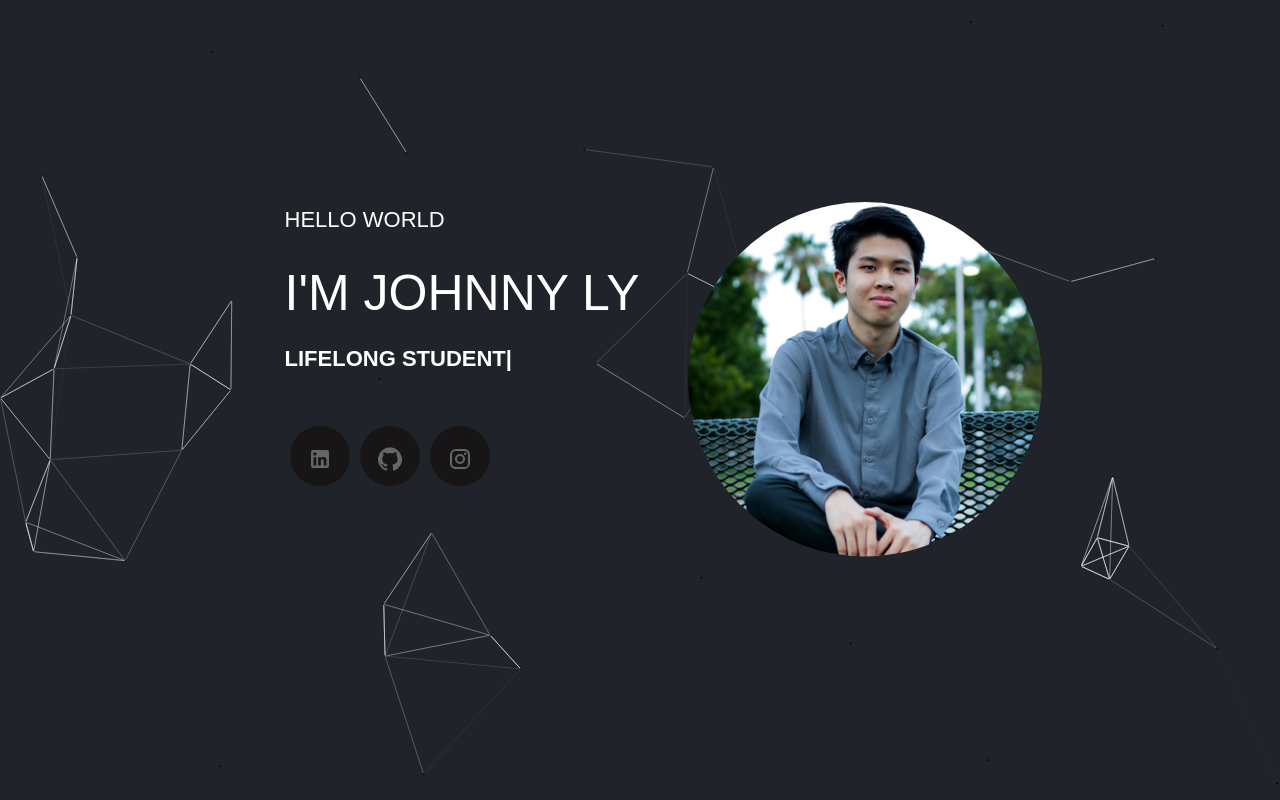
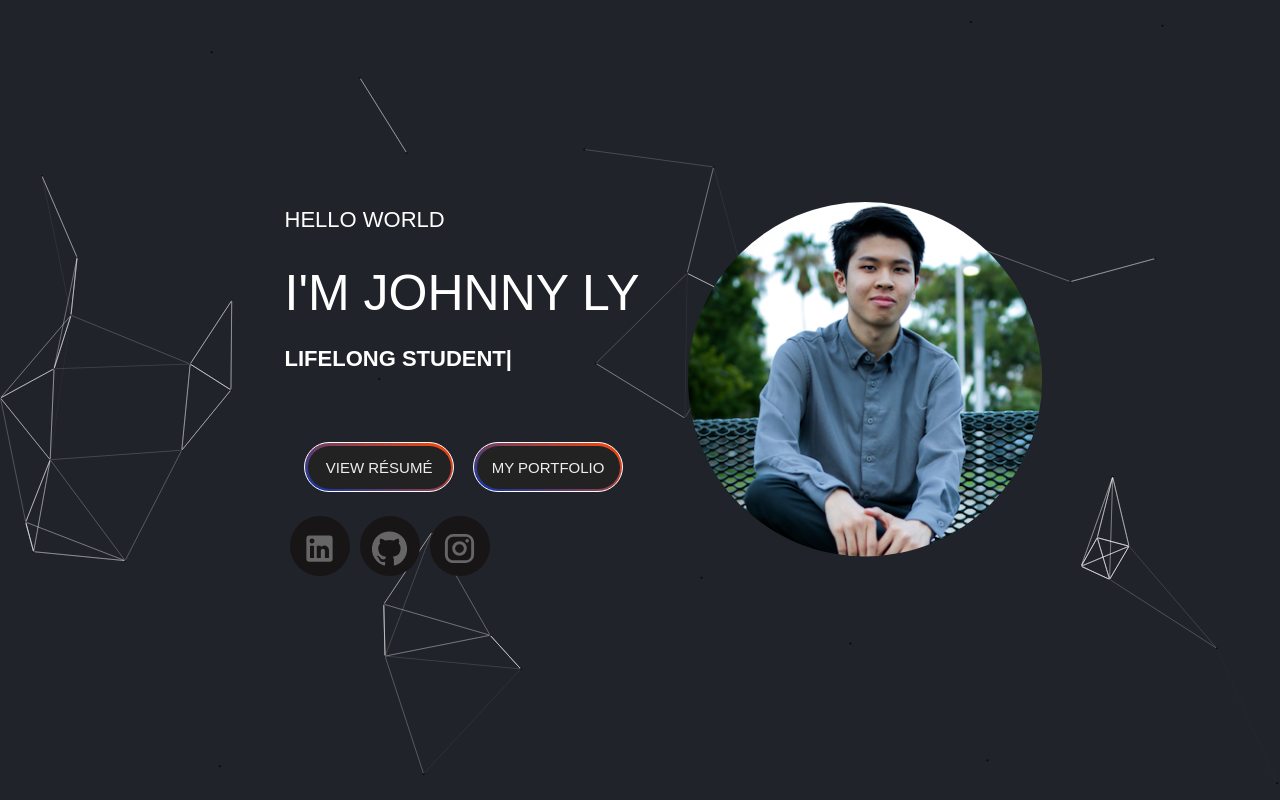
Before and after one commit to LyJohnny/react-personalwebsite, a React (Create React App) app: page / in a window 1280 px wide. Shown: the top 800 px of the page. Built offline with nearby package versions, Linux system fonts and the light colour scheme.

Commit message:
Added modal for viewing resume

```diff
--- a/package.json
+++ b/package.json
@@ -4,6 +4,7 @@
   "private": true,
   "dependencies": {
     "@material-ui/icons": "^4.11.2",
+    "@popperjs/core": "^2.11.6",
     "@testing-library/jest-dom": "^5.16.1",
     "@testing-library/react": "^12.1.2",
     "@testing-library/user-event": "^13.5.0",
--- a/public/index.html
+++ b/public/index.html
@@ -25,12 +25,8 @@
       Learn how to configure a non-root public URL by running `npm run build`.
     -->
 
-    <link
-  rel="stylesheet"
-  href="https://cdn.jsdelivr.net/npm/bootstrap@5.2.0-beta1/dist/css/bootstrap.min.css"
-  integrity="sha384-0evHe/X+R7YkIZDRvuzKMRqM+OrBnVFBL6DOitfPri4tjfHxaWutUpFmBp4vmVor"
-  crossorigin="anonymous"
-/>
+    <link href="https://cdn.jsdelivr.net/npm/bootstrap@5.2.3/dist/css/bootstrap.min.css" rel="stylesheet" integrity="sha384-rbsA2VBKQhggwzxH7pPCaAqO46MgnOM80zW1RWuH61DGLwZJEdK2Kadq2F9CUG65" crossorigin="anonymous">
+
     <title>Johnny Ly</title>
   </head>
   <body>
@@ -45,5 +41,8 @@
       To begin the development, run `npm start` or `yarn start`.
       To create a production bundle, use `npm run build` or `yarn build`.
     -->
+    <script src="https://cdn.jsdelivr.net/npm/bootstrap@5.2.3/dist/js/bootstrap.bundle.min.js" integrity="sha384-kenU1KFdBIe4zVF0s0G1M5b4hcpxyD9F7jL+jjXkk+Q2h455rYXK/7HAuoJl+0I4" crossorigin="anonymous"></script>
+    <script src="https://cdn.jsdelivr.net/npm/@popperjs/core@2.11.6/dist/umd/popper.min.js" integrity="sha384-oBqDVmMz9ATKxIep9tiCxS/Z9fNfEXiDAYTujMAeBAsjFuCZSmKbSSUnQlmh/jp3" crossorigin="anonymous"></script>
+<script src="https://cdn.jsdelivr.net/npm/bootstrap@5.2.3/dist/js/bootstrap.min.js" integrity="sha384-cuYeSxntonz0PPNlHhBs68uyIAVpIIOZZ5JqeqvYYIcEL727kskC66kF92t6Xl2V" crossorigin="anonymous"></script>
   </body>
 </html>
--- a/src/components/Home.jsx
+++ b/src/components/Home.jsx
@@ -2,6 +2,7 @@ import { GitHub, LinkedIn, Instagram } from "@material-ui/icons";
 import React from "react";
 import "./styles/Home.scss";
 import portrait from "./assets/portrait.png";
+import resume from "./assets/Johnny_Ly_Résumé_.pdf"
 import ParticleBackground from "./ParticleBackground";
 import Container from "react-bootstrap/Container";
 import Row from "react-bootstrap/Row";
@@ -37,6 +38,50 @@ const Home = () => {
                     />
                   </p>
 
+
+                  <div className="buttons">
+                    {/* Buttons */}
+                    <div className="d-flex text-center ms-0 justify-content-center mt-4">
+                      <button
+                        type="button"
+                        className="name noselect"
+                        id="resume-button"
+                        data-bs-toggle="modal"
+                        data-bs-target=".bd-example-modal-lg"
+                      />
+                      <button
+                        type="button"
+                        className="name noselect"
+                        id="portfolio-button"
+                      />
+                      {/* Modal for Résumé */}
+                      <div
+                        className="modal fade bd-example-modal-lg"
+                        tabIndex={-1}
+                        role="dialog"
+                        aria-labelledby="myLargeModalLabel"
+                        aria-hidden="true"
+                      >
+                        <div className="modal-dialog modal-lg">
+                          <div className="modal-content">
+                            <div className="modal-header">
+                              <h2> Résumé (Updated August 2022)</h2>
+                            </div>
+                            <div className="modal-body">
+                              <div className="ratio ratio-1x1">
+                                <iframe src={resume} />
+                              </div>
+                            </div>
+                          </div>
+                        </div>
+                      </div>
+                    </div>
+                  </div>
+
+
+
+
+                      {/* SOCIAL MEDIA ICONS */}
                   <div className="icons">
                     <div className="d-flex text-center ms-0 justify-content-center mt-4">
                       <ul id="social-icons">
@@ -49,7 +94,7 @@ const Home = () => {
                         >
                           <li id="linkedin">
                             {" "}
-                            <LinkedIn />{" "}
+                            <LinkedIn fontSize="large"/>{" "}
                           </li>
                         </a>
                         <a
@@ -60,7 +105,7 @@ const Home = () => {
                           title="@LyJohnny"
                         >
                           <li id="github">
-                            <GitHub />
+                            <GitHub fontSize="large"/>
                           </li>
                         </a>
                         <a
@@ -72,7 +117,7 @@ const Home = () => {
                         >
                           <li id="instagram">
                             {" "}
-                            <Instagram />{" "}
+                            <Instagram fontSize="large"/>{" "}
                           </li>
                         </a>
                       </ul>
@@ -82,6 +127,8 @@ const Home = () => {
               </Col>
 
               <Col>
+
+              {/* PORTRAIT  */}
                 <div
                   className="home__img"
                   style={{
--- a/src/components/styles/Home.scss
+++ b/src/components/styles/Home.scss
@@ -192,6 +192,7 @@ button {
 }
 #resume-button {
 	&::after {
+        z-index: 1000;
 		width: 143px;
 		height: 43px;
 		position: absolute;
@@ -205,6 +206,15 @@ button {
 		background-color: $background-color_2;
 		transition: 500ms;
 	}
+}
+.modal-backdrop {
+    display: none;
+    z-index: 1040 !important;
+}
+
+.modal-content {
+    margin: 2px auto;
+    z-index: 1100 !important;
 }
 #portfolio-button {
 	&::after {
@@ -236,6 +246,8 @@ $color_4: #e23670;
 
 ul#social-icons {
 	display: flex;
+    align-items: center;
+    justify-items: center;
 	padding: 0%;
 	li {
 		position: relative;
```
Also changed, not shown: 1 other file (tests, documents, lock files or other folders).
